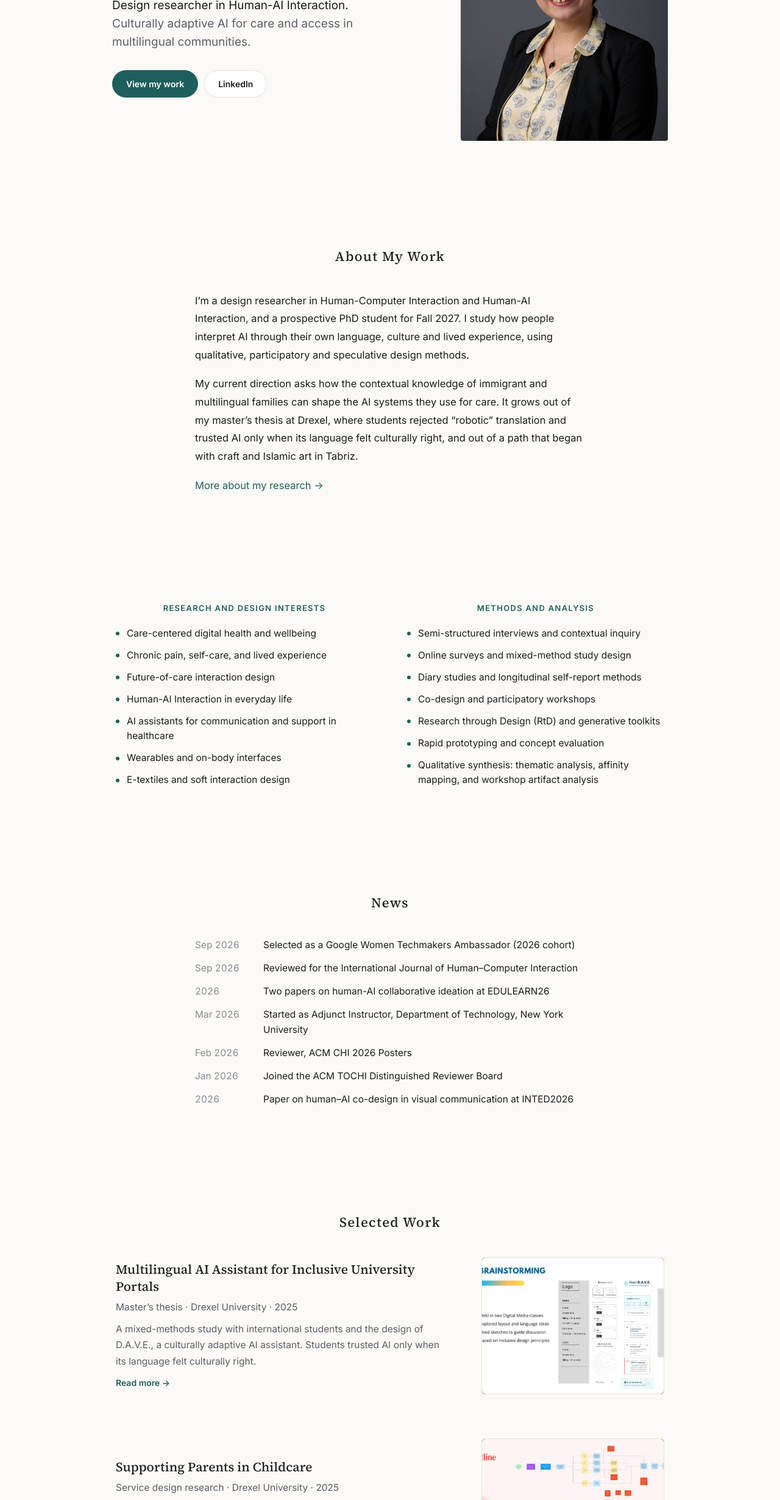
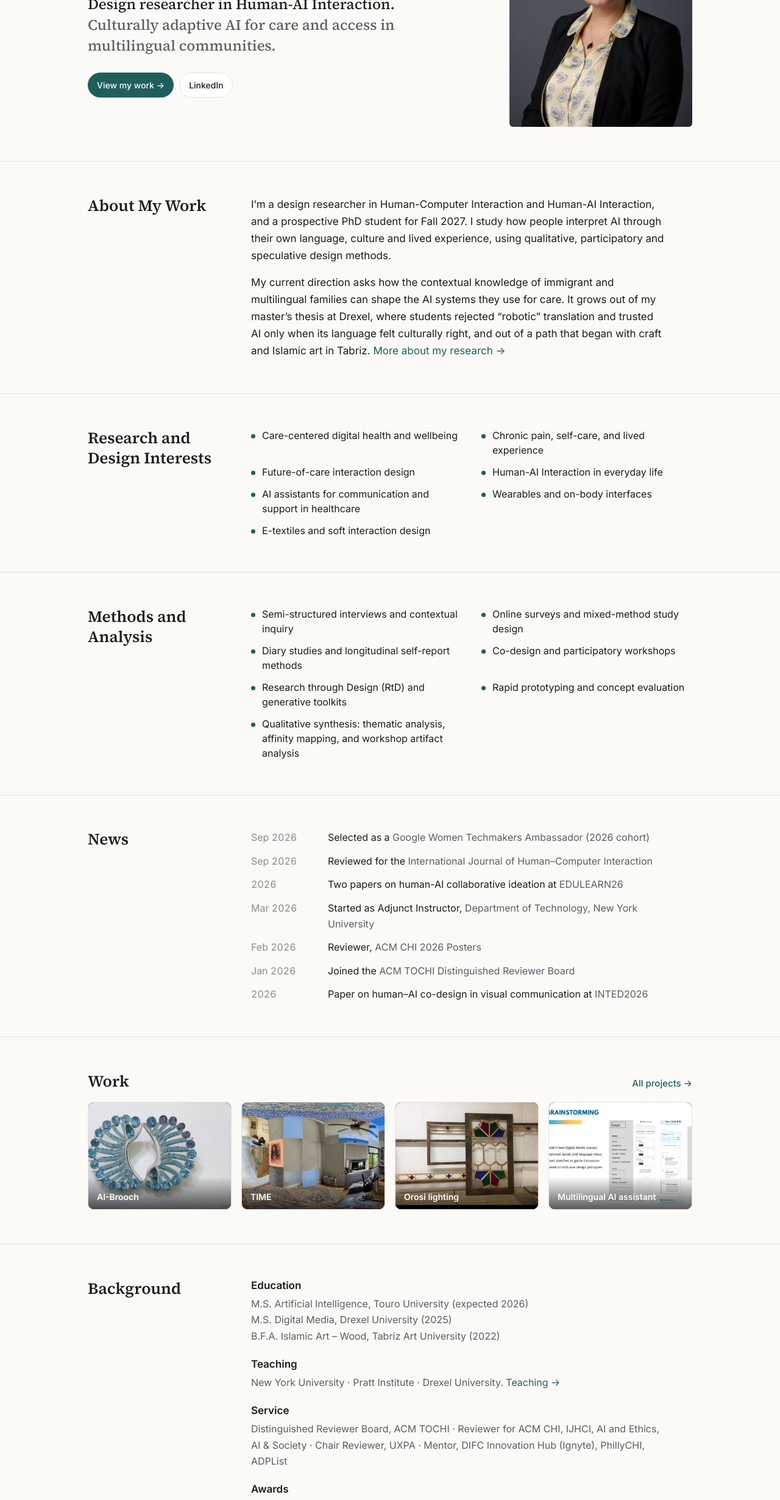
Before and after one commit to DorsaCharkhian/Dorsacharkhian, a website: page index.html in a window 1280 px wide. Shown: the part 304-2764 px from the top of the page at 61% size. Drawn offline with Linux system fonts and the light colour scheme.

Commit message:
Revert "Home redesign: centered, airy layout with Selected Work rows and Contact"
This reverts commit 72b373a55174bb061d2b0bb68809e4a545131036.

```diff
--- a/academic.css
+++ b/academic.css
@@ -214,60 +214,3 @@ div.pcard .pmeta{color:var(--faint)}
 .tlist li{position:relative;padding-left:18px;font-size:16px;line-height:1.5;color:var(--ink)}
 .tlist li::before{content:"";position:absolute;left:0;top:.6em;width:7px;height:7px;border-radius:50%;background:var(--accent)}
 @media (max-width:640px){.tlist{grid-template-columns:1fr}}
-
-/* ===== Home redesign: clean, centered, airy ===== */
-.home .hero{padding:96px 0 88px}
-.home .hero .wrap{grid-template-columns:1fr 340px;gap:72px;max-width:960px}
-.home h1{font-size:46px;letter-spacing:.01em;margin:0 0 16px}
-.home .lede{font-family:var(--sans);font-size:19px;line-height:1.6;color:var(--ink);font-weight:400}
-.home .lede span{color:var(--muted)}
-.home .links{margin-top:30px}
-.home .links a{padding:10px 22px;font-size:14px;font-weight:600}
-.home .portrait{border-radius:4px;aspect-ratio:1/1.1}
-.hsec{padding:88px 0}
-.hsec .wrap{max-width:960px}
-.hsec h2{text-align:center;font-family:var(--serif);font-size:22px;font-weight:500;letter-spacing:.06em;margin-bottom:44px}
-.narrow{max-width:640px;margin-left:auto;margin-right:auto}
-.hsec .narrow p{font-size:16.5px;line-height:1.8;color:var(--ink)}
-.hsec .narrow p+p{margin-top:18px}
-.center{text-align:center}
-.sub{font-size:13px;font-weight:600;letter-spacing:.1em;text-transform:uppercase;color:var(--accent);margin-bottom:18px}
-.two{display:grid;grid-template-columns:1fr 1fr;gap:56px;max-width:900px;margin:0 auto}
-.two .sub{text-align:center}
-.dots{list-style:none;display:grid;gap:12px}
-.dots li{position:relative;padding-left:18px;font-size:15.5px;line-height:1.55;color:var(--ink)}
-.dots li::before{content:"";position:absolute;left:0;top:.62em;width:6px;height:6px;border-radius:50%;background:var(--accent)}
-.news{list-style:none;display:grid;gap:14px}
-.news li{display:grid;grid-template-columns:96px 1fr;gap:16px;font-size:15.5px;line-height:1.55}
-.news .when{color:var(--faint);font-variant-numeric:tabular-nums}
-.works{display:grid;gap:72px;max-width:900px;margin:0 auto}
-.wrow{display:grid;grid-template-columns:1fr 300px;gap:48px;align-items:center}
-.wrow h3{font-family:var(--serif);font-size:21px;font-weight:500;line-height:1.35}
-.wrow h3 a{color:var(--ink)}
-.wmeta{font-size:13.5px;color:var(--faint);margin:6px 0 10px}
-.wrow p{font-size:15.5px;line-height:1.7;color:var(--muted)}
-.wlink{display:inline-block;margin-top:10px;font-size:14px;font-weight:600}
-.wimg{display:block;aspect-ratio:4/3;border-radius:6px;overflow:hidden;border:1px solid var(--line);background:#111}
-.wimg img{width:100%;height:100%;object-fit:cover;transition:transform .35s ease}
-.wimg:hover img{transform:scale(1.04)}
-.pill{display:inline-block;margin-top:48px;background:var(--accent);color:#fff;padding:11px 26px;border-radius:999px;font-size:14px;font-weight:600}
-.pill:hover{text-decoration:none;opacity:.9}
-.contact .pill{margin-top:28px}
-.bg{display:grid;gap:26px}
-.bg p{font-size:15.5px;line-height:1.7;color:var(--muted)}
-.bg .sub{margin-bottom:6px}
-.home footer{border-top:0}
-@media (max-width:860px){
-  .home .hero .wrap{grid-template-columns:1fr;gap:32px}
-  .home .portrait{max-width:260px;order:-1}
-  .two{grid-template-columns:1fr;gap:48px}
-  .wrow{grid-template-columns:1fr;gap:20px}
-  .wimg{order:-1}
-}
-@media (max-width:640px){
-  .hsec{padding:60px 0}
-  .home .hero{padding:48px 0 56px}
-  .home h1{font-size:36px}
-  .news li{grid-template-columns:1fr;gap:2px}
-  .works{gap:52px}
-}
--- a/index.html
+++ b/index.html
@@ -16,7 +16,7 @@
 <meta name="twitter:card" content="summary">
 <link rel="stylesheet" href="academic.css">
 </head>
-<body class="home">
+<body>
 <a class="skip" href="#main">Skip to main content</a>
 
 <header class="nav">
@@ -35,10 +35,11 @@
   <section class="hero">
     <div class="wrap">
       <div>
+        <p class="eyebrow">Human-AI Interaction · Design Research</p>
         <h1>Dorsa Charkhian</h1>
-        <p class="lede">Design researcher in Human-AI Interaction.<br><span>Culturally adaptive AI for care and access in multilingual communities.</span></p>
+        <p class="lede">Design researcher in Human-AI Interaction. <span>Culturally adaptive AI for care and access in multilingual communities.</span></p>
         <div class="links">
-          <a class="primary" href="projects.html">View my work</a>
+          <a class="primary" href="projects.html">View my work →</a>
           <a href="https://www.linkedin.com/in/dorsa-charkhian/" target="_blank" rel="noopener">LinkedIn</a>
         </div>
       </div>
@@ -46,52 +47,48 @@
     </div>
   </section>
 
-  <section class="hsec" id="about"><div class="wrap">
-    <h2>About My Work</h2>
-    <div class="narrow">
-      <p>I’m a design researcher in Human-Computer Interaction and Human-AI Interaction, and a prospective PhD student for Fall 2027. I study how people interpret AI through their own language, culture and lived experience, using qualitative, participatory and speculative design methods.</p>
-      <p>My current direction asks how the contextual knowledge of immigrant and multilingual families can shape the AI systems they use for care. It grows out of my master’s thesis at Drexel, where students rejected “robotic” translation and trusted AI only when its language felt culturally right, and out of a path that began with craft and Islamic art in Tabriz.</p>
-      <p><a href="research.html">More about my research →</a></p>
+  <section class="block" id="about">
+    <div class="wrap">
+      <div><h2>About My Work</h2></div>
+      <div class="prose">
+        <p>I’m a design researcher in Human-Computer Interaction and Human-AI Interaction, and a prospective PhD student for Fall 2027. I study how people interpret AI through their own language, culture and lived experience, using qualitative, participatory and speculative design methods.</p>
+        <p>My current direction asks how the contextual knowledge of immigrant and multilingual families can shape the AI systems they use for care. It grows out of my master’s thesis at Drexel, where students rejected “robotic” translation and trusted AI only when its language felt culturally right, and out of a path that began with craft and Islamic art in Tabriz. <a href="research.html">More about my research →</a></p>
+      </div>
     </div>
+  </section>
+
+  <section class="block home-interests"><div class="wrap">
+    <div><h2>Research and Design Interests</h2></div>
+    <ul class="tlist"><li>Care-centered digital health and wellbeing</li><li>Chronic pain, self-care, and lived experience</li><li>Future-of-care interaction design</li><li>Human-AI Interaction in everyday life</li><li>AI assistants for communication and support in healthcare</li><li>Wearables and on-body interfaces</li><li>E-textiles and soft interaction design</li></ul>
   </div></section>
-
-  <section class="hsec"><div class="wrap">
-    <div class="two">
-      <div><h3 class="sub">Research and Design Interests</h3><ul class="dots"><li>Care-centered digital health and wellbeing</li><li>Chronic pain, self-care, and lived experience</li><li>Future-of-care interaction design</li><li>Human-AI Interaction in everyday life</li><li>AI assistants for communication and support in healthcare</li><li>Wearables and on-body interfaces</li><li>E-textiles and soft interaction design</li></ul></div>
-      <div><h3 class="sub">Methods and Analysis</h3><ul class="dots"><li>Semi-structured interviews and contextual inquiry</li><li>Online surveys and mixed-method study design</li><li>Diary studies and longitudinal self-report methods</li><li>Co-design and participatory workshops</li><li>Research through Design (RtD) and generative toolkits</li><li>Rapid prototyping and concept evaluation</li><li>Qualitative synthesis: thematic analysis, affinity mapping, and workshop artifact analysis</li></ul></div>
+  <section class="block home-methods"><div class="wrap">
+    <div><h2>Methods and Analysis</h2></div>
+    <ul class="tlist"><li>Semi-structured interviews and contextual inquiry</li><li>Online surveys and mixed-method study design</li><li>Diary studies and longitudinal self-report methods</li><li>Co-design and participatory workshops</li><li>Research through Design (RtD) and generative toolkits</li><li>Rapid prototyping and concept evaluation</li><li>Qualitative synthesis: thematic analysis, affinity mapping, and workshop artifact analysis</li></ul>
+  </div></section>
+  <section class="block"><div class="wrap">
+    <div><h2>News</h2></div>
+    <ul class="list">
+        <li><span class="when">Sep 2026</span><span class="what">Selected as a <span>Google Women Techmakers Ambassador (2026 cohort)</span></span></li>
+        <li><span class="when">Sep 2026</span><span class="what">Reviewed for the <span>International Journal of Human–Computer Interaction</span></span></li>
+        <li><span class="when">2026</span><span class="what">Two papers on human-AI collaborative ideation at <span>EDULEARN26</span></span></li>
+        <li><span class="when">Mar 2026</span><span class="what">Started as Adjunct Instructor, <span>Department of Technology, New York University</span></span></li>
+        <li><span class="when">Feb 2026</span><span class="what">Reviewer, <span>ACM CHI 2026 Posters</span></span></li>
+        <li><span class="when">Jan 2026</span><span class="what">Joined the <span>ACM TOCHI Distinguished Reviewer Board</span></span></li>
+        <li><span class="when">2026</span><span class="what">Paper on human–AI co-design in visual communication at <span>INTED2026</span></span></li>
+    </ul>
+  </div></section>
+  <section class="block home-work"><div class="wrap" style="display:block">
+    <div class="phead"><h2>Work</h2><a class="phead-link" href="projects.html">All projects →</a></div>
+    <div class="strip"><a href="ai-brooch.html"><img src="design/ai-brooch.jpg" alt="" loading="lazy"><span>AI-Brooch</span></a><a href="time.html"><img src="design/time.jpg" alt="" loading="lazy"><span>TIME</span></a><a href="orosi.html"><img src="design/orosi.jpg" alt="" loading="lazy"><span>Orosi lighting</span></a><a href="drexel-one-ai-chatbot.html"><img src="BRAINSTORMING.jpg" alt="" loading="lazy"><span>Multilingual AI assistant</span></a></div>
+  </div></section>
+  <section class="block"><div class="wrap">
+    <div><h2>Background</h2></div>
+    <div class="items">
+      <div class="item"><h3>Education</h3><p>M.S. Artificial Intelligence, Touro University (expected 2026)<br>M.S. Digital Media, Drexel University (2025)<br>B.F.A. Islamic Art – Wood, Tabriz Art University (2022)</p></div>
+      <div class="item"><h3>Teaching</h3><p>New York University · Pratt Institute · Drexel University. <a href="teaching.html">Teaching →</a></p></div>
+      <div class="item"><h3>Service</h3><p>Distinguished Reviewer Board, ACM TOCHI · Reviewer for ACM CHI, IJHCI, AI and Ethics, AI &amp; Society · Chair Reviewer, UXPA · Mentor, DIFC Innovation Hub (Ignyte), PhillyCHI, ADPList</p></div>
+      <div class="item"><h3>Awards</h3><p>IDEA-DEC MicroGrant, Drexel (2024) · COMAD General Award, Drexel (2024) · Third Place, PhillyCHI UX Competition (2024)</p></div>
     </div>
-  </div></section>
-
-  <section class="hsec"><div class="wrap">
-    <h2>News</h2>
-    <ul class="news narrow"><li><span class="when">Sep 2026</span><span>Selected as a Google Women Techmakers Ambassador (2026 cohort)</span></li><li><span class="when">Sep 2026</span><span>Reviewed for the International Journal of Human–Computer Interaction</span></li><li><span class="when">2026</span><span>Two papers on human-AI collaborative ideation at EDULEARN26</span></li><li><span class="when">Mar 2026</span><span>Started as Adjunct Instructor, Department of Technology, New York University</span></li><li><span class="when">Feb 2026</span><span>Reviewer, ACM CHI 2026 Posters</span></li><li><span class="when">Jan 2026</span><span>Joined the ACM TOCHI Distinguished Reviewer Board</span></li><li><span class="when">2026</span><span>Paper on human–AI co-design in visual communication at INTED2026</span></li></ul>
-  </div></section>
-
-  <section class="hsec"><div class="wrap">
-    <h2>Selected Work</h2>
-    <div class="works">
-      <article class="wrow"><div class="wtext"><h3><a href="drexel-one-ai-chatbot.html">Multilingual AI Assistant for Inclusive University Portals</a></h3><p class="wmeta">Master’s thesis · Drexel University · 2025</p><p>A mixed-methods study with international students and the design of D.A.V.E., a culturally adaptive AI assistant. Students trusted AI only when its language felt culturally right.</p><a class="wlink" href="drexel-one-ai-chatbot.html">Read more →</a></div><a class="wimg" href="drexel-one-ai-chatbot.html" tabindex="-1" aria-hidden="true"><img src="BRAINSTORMING.jpg" alt="" loading="lazy"></a></article>
-      <article class="wrow"><div class="wtext"><h3><a href="supporting-parents-childcare.html">Supporting Parents in Childcare</a></h3><p class="wmeta">Service design research · Drexel University · 2025</p><p>Interviews with parents about non-emergency care for their children, leading to trust-centered services that connect families with nurses.</p><a class="wlink" href="supporting-parents-childcare.html">Read more →</a></div><a class="wimg" href="supporting-parents-childcare.html" tabindex="-1" aria-hidden="true"><img src="Supporting%20Parents%20in%20Childcare/12.jpg" alt="" loading="lazy"></a></article>
-      <article class="wrow"><div class="wtext"><h3><a href="ai-brooch.html">AI-Brooch: Designing an Heirloom That Speaks</a></h3><p class="wmeta">Design research paper · 2025</p><p>A speculative assistive wearable based on an Achaemenid gold lion, imagined to sense its wearer and speak for people with speech disabilities.</p><a class="wlink" href="ai-brooch.html">Read more →</a></div><a class="wimg" href="ai-brooch.html" tabindex="-1" aria-hidden="true"><img src="design/ai-brooch.jpg" alt="" loading="lazy"></a></article>
-      <article class="wrow"><div class="wtext"><h3><a href="time.html">TIME</a></h3><p class="wmeta">Interactive sensing · TouchDesigner · 2024</p><p>An interactive 360° environment where turning your head moves you through the artist’s homes in Tabriz, Hamedan and Philadelphia. The body becomes the interface for memory.</p><a class="wlink" href="time.html">Read more →</a></div><a class="wimg" href="time.html" tabindex="-1" aria-hidden="true"><img src="design/time.jpg" alt="" loading="lazy"></a></article>
-    </div>
-    <p class="center"><a class="pill" href="projects.html">All projects</a></p>
-  </div></section>
-
-  <section class="hsec"><div class="wrap">
-    <h2>Background</h2>
-    <div class="bg narrow">
-      <div><h3 class="sub">Education</h3><p>M.S. Artificial Intelligence, Touro University (expected 2026)<br>M.S. Digital Media, Drexel University (2025)<br>B.F.A. Islamic Art – Wood, Tabriz Art University (2022)</p></div>
-      <div><h3 class="sub">Teaching</h3><p>New York University · Pratt Institute · Drexel University. <a href="teaching.html">Teaching →</a></p></div>
-      <div><h3 class="sub">Service</h3><p>Distinguished Reviewer Board, ACM TOCHI · Reviewer for ACM CHI, IJHCI, AI and Ethics, AI &amp; Society · Chair Reviewer, UXPA · Mentor, DIFC Innovation Hub (Ignyte), PhillyCHI, ADPList</p></div>
-      <div><h3 class="sub">Awards</h3><p>IDEA-DEC MicroGrant, Drexel (2024) · COMAD General Award, Drexel (2024) · Third Place, PhillyCHI UX Competition (2024)</p></div>
-    </div>
-  </div></section>
-
-  <section class="hsec contact"><div class="wrap">
-    <h2>Contact</h2>
-    <p class="narrow center">Open to research collaborations and conversations about Human-AI Interaction, care and multilingual communities.</p>
-    <p class="center"><a class="pill" href="mailto:dorsacharkhian1@gmail.com">Get in touch</a></p>
   </div></section>
 </main>
 
```
